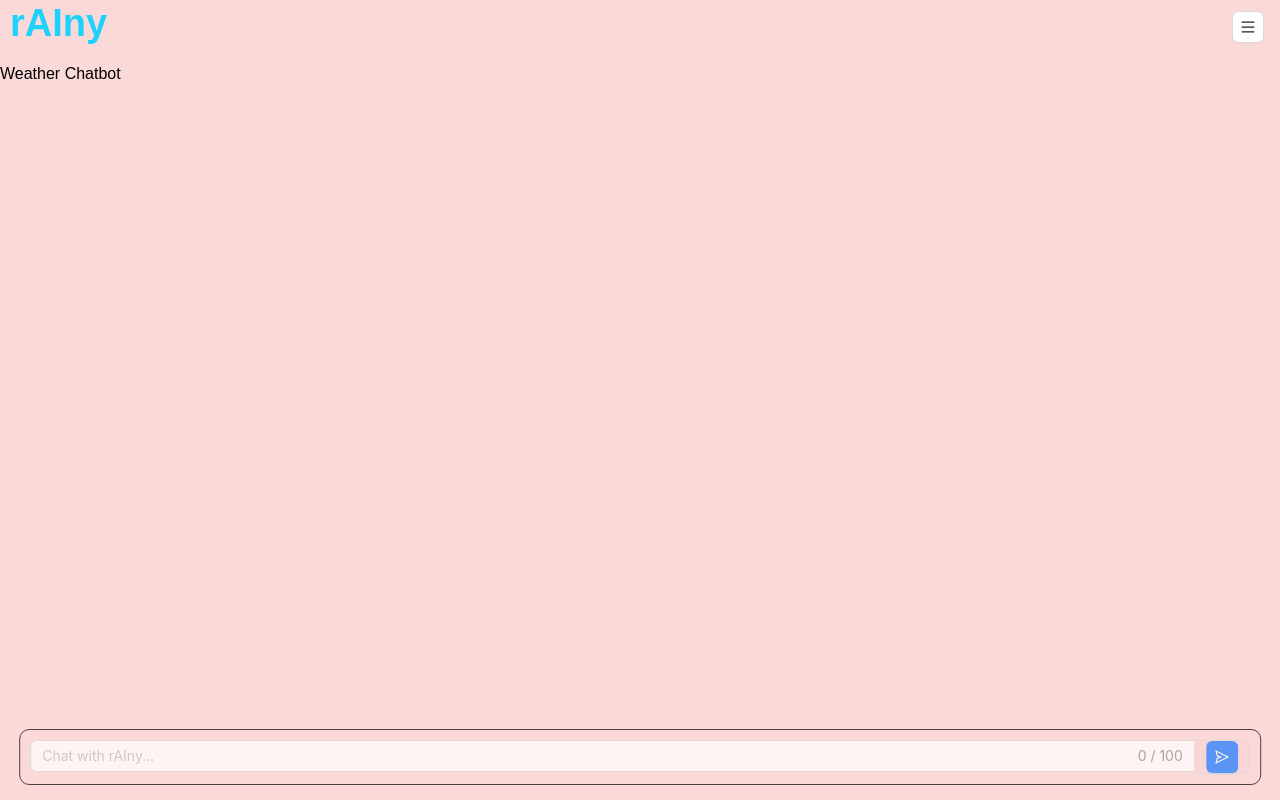
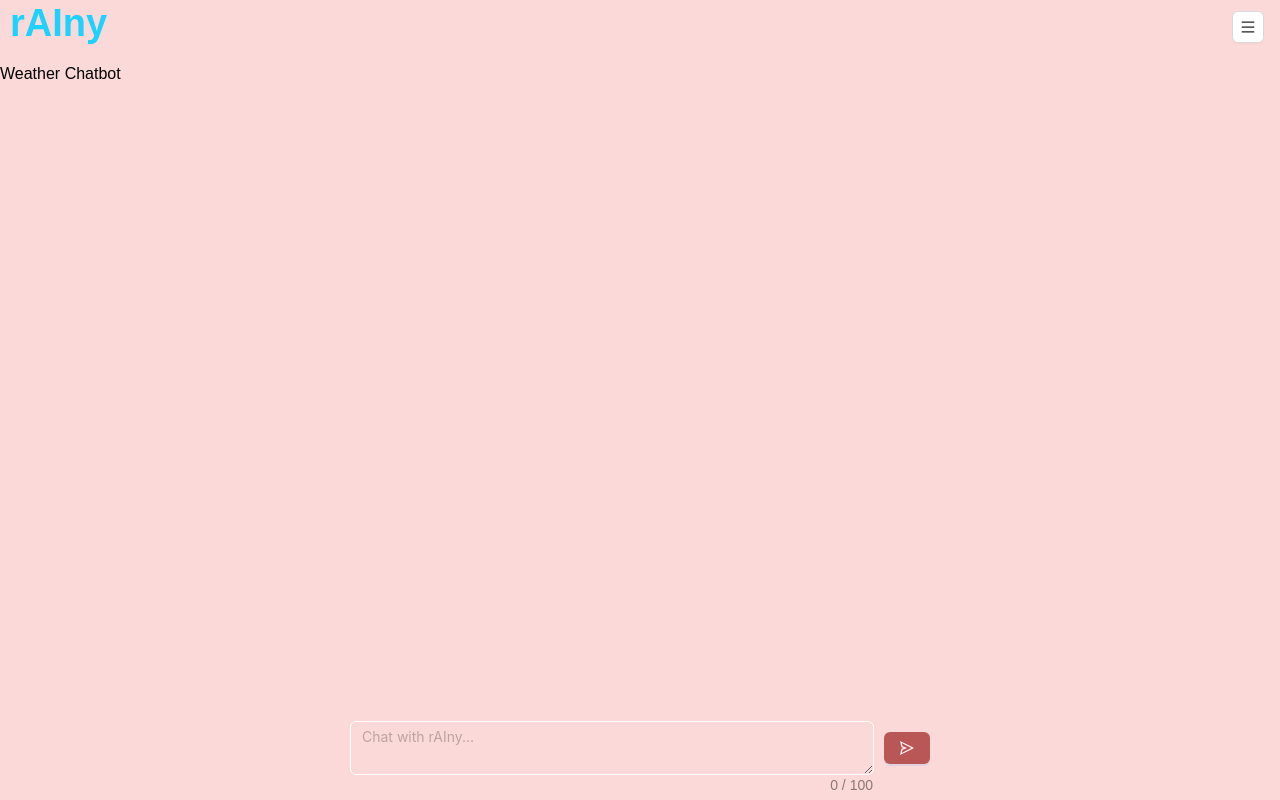
Before and after one commit to albane-kr/weather-chatbot, a Next.js app in the folder weather-chatbot-app/: page / in a window 1280 px wide. Built offline with nearby package versions, Linux system fonts and the light colour scheme; a web font is replaced by a local one.

Commit message:
feat: user text input

```diff
--- a/weather-chatbot-app/src/app/layout.jsx
+++ b/weather-chatbot-app/src/app/layout.jsx
@@ -1,16 +1,19 @@
 'use client';
 
 import { useState } from 'react';
-import { ConfigProvider, Button, Drawer, Input } from 'antd';
+import { ConfigProvider, Button, Drawer } from 'antd';
 import 'antd/dist/reset.css';
 import { ThemeProvider, useTheme } from './themeContext';
 import { MenuOutlined, SunOutlined, MoonOutlined, SendOutlined } from '@ant-design/icons';
 import Title from 'antd/es/typography/Title';
-import { Helmet } from 'react-helmet';
+import { Helmet, HelmetProvider } from 'react-helmet-async';
+import TextArea from 'antd/es/input/TextArea';
 
 const Layout = ({ children }) => {
-  const { backgroundColor, toggleDayNightMode, isNightMode, titleColor } = useTheme();
+  const { backgroundColor, toggleDayNightMode, isNightMode, titleColor, sendButtonBackgroundColor } = useTheme();
   const [drawerVisible, setDrawerVisible] = useState(false);
+  const [inputValue, setInputValue] = useState('');
+  const maxLength = 100;
 
   const showDrawer = () => {
     setDrawerVisible(true);
@@ -20,7 +23,19 @@ const Layout = ({ children }) => {
     setDrawerVisible(false);
   };
 
+  const handleInputChange = (e) => {
+    if (e.target.value.length <= maxLength) {
+      setInputValue(e.target.value);
+    }
+  };
+
+  const handleSend = (e) => {
+    console.log('Sending:', inputValue);
+    setInputValue('');
+  }
+
   return (
+    <HelmetProvider>
       <html suppressHydrationWarning>
         <Helmet>
           <link href="https://fonts.googleapis.com/css2?family=Cherry+Bomb&display=swap" rel="stylesheet" />
@@ -38,40 +53,54 @@ const Layout = ({ children }) => {
               placement="right"
               onClose={closeDrawer}
               open={drawerVisible}
-            style={{backgroundColor}}
+              style={{ backgroundColor }}
             >
-            <Button onClick={toggleDayNightMode} style={{ backgroundColor, color:'darkblue', borderColor:'darkblue', marginBottom: '10px' }}>
+              <Button onClick={toggleDayNightMode} style={{ backgroundColor, color: 'darkblue', borderColor: 'darkblue', marginBottom: '10px' }}>
                 {isNightMode ? <SunOutlined /> : <MoonOutlined />} Day/Night Mode
               </Button>
             </Drawer>
+            <div style={{ flex: 1 }}>
               {children}
-          <Input
-            placeholder="Chat with rAIny..."
-            addonAfter={
-              <Button type='primary' icon={ <SendOutlined /> }/>
-            }
-            style={{
+            </div>
+            <div style={{
               position: 'fixed',
               bottom: 0,
               left: '50%',
               transform: 'translateX(-50%)',
-              width: '97%',
+              width: '100%',
+              maxWidth: '600px',
+              backgroundColor: backgroundColor,
+              padding: '10px',
+              boxSizing: 'border-box',
+              display: 'flex',
+              alignItems: 'center',
+              borderRadius: '10px',
+              marginBottom: '15px',
+            }}>
+              <TextArea
+                placeholder="Chat with rAIny..."
+                autosize={{ minRows: 1, maxRows: 3 }}
+                value={inputValue}
+                onChange={handleInputChange}
+                count={{ show: true, max: maxLength }}
+                style={{
+                  flex: 1,
                   backgroundColor: backgroundColor,
                   color: isNightMode ? '#FFFFFF' : '#000000',
-              placeholderColor: isNightMode ? '#FFFFFF' : '#000000',
-              padding: '10px',
-              boxSizing: 'border-box',
-              border: 'solid 1px',
-              opacity:"70%",
-              borderRadius: '10px',
-              marginBottom: '15px'
+                  border: 'border-box',
+                  borderStyle: 'solid',
+                  borderColor: '#FFFFFF',
+                  resize: 'block',
                 }}
-            count={{ show: true, max: 100 }}
-            autosize={{ minRows: 1, maxRows: 3 }}
               />
+              <Button type="primary" onClick={handleSend} style={{ marginLeft: '10px', backgroundColor: sendButtonBackgroundColor }}>
+                <SendOutlined style={{ color: '#ffff' }} />
+              </Button>
+            </div>
           </ConfigProvider>
         </body>
       </html>
+    </HelmetProvider>
   );
 };
 
--- a/weather-chatbot-app/src/app/themeContext.js
+++ b/weather-chatbot-app/src/app/themeContext.js
@@ -17,8 +17,10 @@ export const ThemeProvider = ({ children }) => {
 
   const outputBackgroundColor = isNightMode ? '#505964' : '#BEDBFE';
 
+  const sendButtonBackgroundColor = isNightMode ? '#4C1C1C' : '#B95656';
+
   return (
-    <ThemeContext.Provider value={{ isNightMode, toggleDayNightMode, backgroundColor, titleColor, outputBackgroundColor }}>
+    <ThemeContext.Provider value={{ isNightMode, toggleDayNightMode, backgroundColor, titleColor, outputBackgroundColor, sendButtonBackgroundColor }}>
       {children}
     </ThemeContext.Provider>
   );
```
Lines whose indentation alone changed are shown as unchanged.
